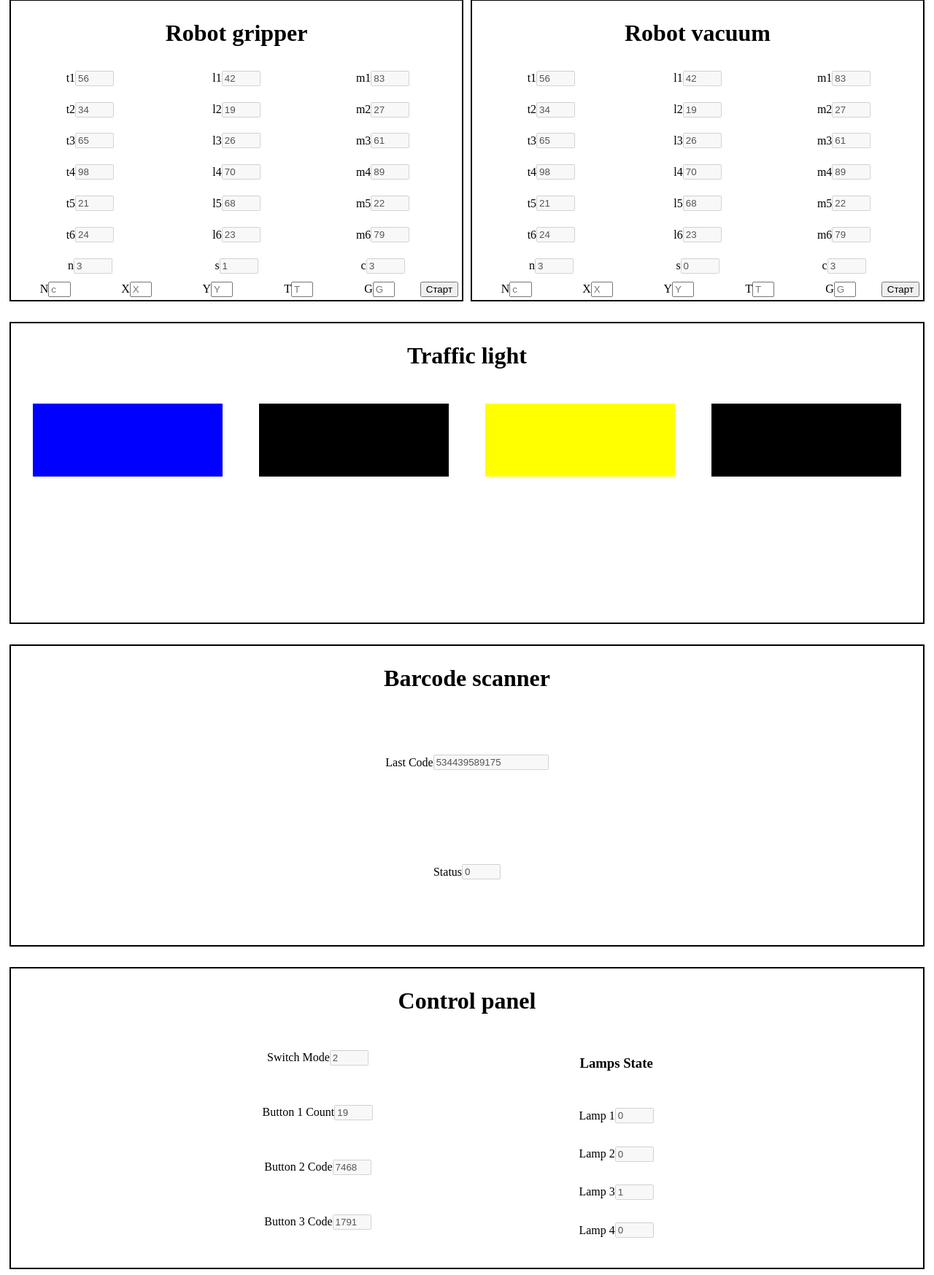
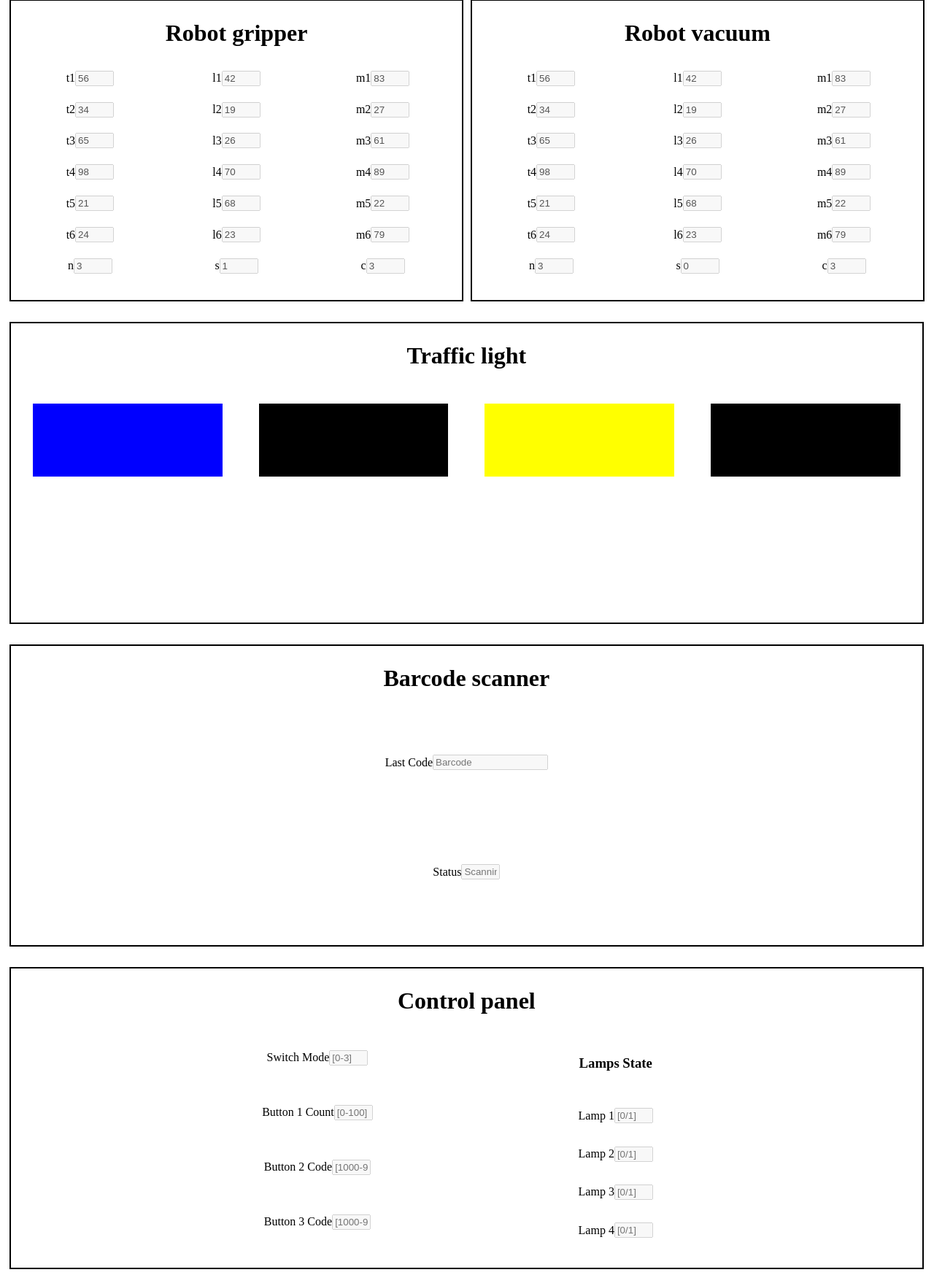
Before and after one commit to Atomic7996/InternetOfThings, a Flask app: page / in a window 1280 px wide. Shown: the part 14-1761 px from the top of the page at 73% size. Run offline with Flask 3, Linux system fonts and the light colour scheme.

Commit message:
Code refactor

```diff
--- a/app.py
+++ b/app.py
@@ -4,11 +4,11 @@ import devices as devices
 
 app = Flask(__name__)
 
-robotGripper = devices.RobotGripper("GripperRobot")
-robotVacuum = devices.RobotVacuum("VacuumRobot")
-trafficlight = devices.TrafficLight("Traffic light")
-scanner = devices.BarcodeScanner("Scanner")
-panel = devices.ControlPanel("Control panel")
+robotGripper = devices.RobotGripper("Gripper Robot")
+robotVacuum = devices.RobotVacuum("Vacuum Robot")
+trafficLight = devices.TrafficLight("Traffic light")
+barcodeScanner = devices.BarcodeScanner("Scanner")
+controlPanel = devices.ControlPanel("Control panel")
 
 
 @app.route("/robot_gripper_connect")
@@ -21,20 +21,19 @@ def robotVacuumConnect():
     return robotVacuum.connect()
 
 
-# Пример на Flask
 @app.route('/connect_trafficlight')
 def connect_trafficlight():
-    return trafficlight.connect()
+    return trafficLight.connect()
 
 
 @app.route('/connect_scanner')
 def connect_scanner():
-    return scanner.connect()
+    return barcodeScanner.connect()
 
 
 @app.route('/connect_panel')
 def connect_panel():
-    return panel.connect()
+    return controlPanel.connect()
 
 
 @app.route("/")
--- a/static/css/emulator.css
+++ b/static/css/emulator.css
@@ -85,6 +85,7 @@ input:checked + .slider:before {
     border:  2px solid black;
     margin: 5px;
     padding: 5px;
+    width: 98%
 }
 
 .sensors{
--- a/static/js/index.js
+++ b/static/js/index.js
@@ -107,21 +107,20 @@ function get_data_traffic_lights() {
     });
 }
 
-function get_data_barcode_scanner() {
-    $.ajax({
-        type: 'GET',
-        url: '/connect_scanner',
-        dataType: 'json',
-        contentType: 'application/json',
-        data: {},
-        success: function (response) {
-            document.getElementById("lastCode_4").value = response["lastCode"]
-            document.getElementById("scanStatus_4").value = response["isScanning"]
-        }
-    });
-}
+//function get_data_barcode_scanner() {
+//    $.ajax({
+//        type: 'GET',
+//        url: '/connect_scanner',
+//        dataType: 'json',
+//        contentType: 'application/json',
+//        data: {},
+//        success: function (response) {
+//            document.getElementById("lastCode_4").value = response["lastCode"]
+//            document.getElementById("scanStatus_4").value = response["isScanning"]
+//        }
+//    });
+//}
 
-// ПАНЕЛЬ УПРАВЛЕНИЯ (ID 5)
 function get_data_control_panel() {
     $.ajax({
         type: 'GET',
--- a/templates/index.html
+++ b/templates/index.html
@@ -105,30 +105,8 @@
                     </div>
                 </div>
             </div>
-            <div class="control">
-                <div class="input-box">
-                    <label>N</label>
-                    <input type="text" id="N_control_1" placeholder="c">
-                </div>
-                <div class="input-box">
-                    <label>X</label>
-                    <input type="text" id="X_1" placeholder="X">
-                </div>
-                <div class="input-box">
-                    <label>Y</label>
-                    <input type="text" id="Y_1" placeholder="Y">
-                </div>
-                <div class="input-box">
-                    <label>T</label>
-                    <input type="text" id="T_1" placeholder="T">
-                </div>
-                <div class="input-box">
-                    <label>G</label>
-                    <input type="text" id="G_1" placeholder="G">
-                </div>
-                <button onclick="set_robot_gripper_data()">Старт</button>
-            </div>
         </div>
+
         <div class="thing" id="robot_vacuum">
             <h1 style="text-align:center">Robot vacuum</h1>
             <div class="sensors">
@@ -223,29 +201,6 @@
                     </div>
                 </div>
             </div>
-            <div class="control">
-                <div class="input-box">
-                    <label>N</label>
-                    <input type="text" id="N_control_2" placeholder="c">
-                </div>
-                <div class="input-box">
-                    <label>X</label>
-                    <input type="text" id="X_2" placeholder="X">
-                </div>
-                <div class="input-box">
-                    <label>Y</label>
-                    <input type="text" id="Y_2" placeholder="Y">
-                </div>
-                <div class="input-box">
-                    <label>T</label>
-                    <input type="text" id="T_2" placeholder="T">
-                </div>
-                <div class="input-box">
-                    <label>G</label>
-                    <input type="text" id="G_2" placeholder="G">
-                </div>
-                <button onclick="set_robot_gripper_data()">Старт</button>
-            </div>
         </div>
     </div>
 
```
